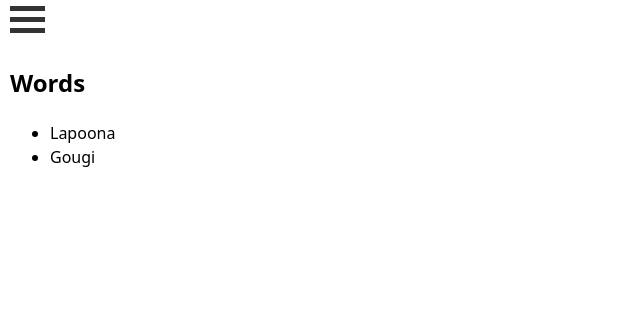
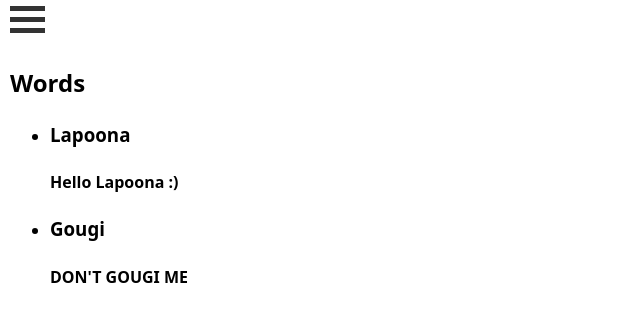
Before and after one commit to cjayneb/pookina-dictionary, a React (Vite) app: page /words in a window 1280 px wide. Shown: the top 322 px of the page, without its empty margins (0-640 px from the left). Built offline with nearby package versions, Linux system fonts and the light colour scheme.

Commit message:
- Added dropdown list of words to nav bar - Separate Word interface into its own models file - update README

```diff
--- a/public/style.css
+++ b/public/style.css
@@ -28,7 +28,6 @@ nav {
   max-width: 0px;
   padding: 60px 0px 0px 0px;
 
-  /* transition: max-width 0.4s ease, padding 0.7s ease;  */
   box-sizing: border-box;
 }
 
@@ -36,15 +35,16 @@ nav.open {
   max-width: 100vw;
   padding-left: 10px;
   padding-right: 10px;
-  /* transition-delay: 1s 0s; */
 }
 
 nav a {
-  display: block;
   width: 100%;
   white-space: nowrap;
 }
 
+nav ul {
+  margin-top: 0;
+}
 
 .menuIconContainer {
   display: inline-block;
--- a/src/layout.tsx
+++ b/src/layout.tsx
@@ -1,8 +1,13 @@
 import React, { useState } from 'react';
 import { Link, Outlet } from 'react-router-dom';
+
 import MenuIcon from './components/menuIcon.js';
+import wordsData from './words.json' with { type: "json" }
+import Word from './models/word.js';
 
 export default function Layout() {
+  const words: Word[] = wordsData
+
   const [isOpen, setIsOpen] = useState(false);
 
   return (
@@ -10,7 +15,15 @@ export default function Layout() {
       <nav id="navBar" className={isOpen ? 'open' : ''}>
         {/* Link components update the URL without refreshing the browser */}
         <Link to="/">Home</Link>
-        <Link to="/words">Words</Link>
+
+        <details>
+          <summary><Link to="/words">Words</Link></summary>
+          <ul>
+            {words.map((word) => (
+              <li><Link to={"/words#"+word.id}>{word.word}</Link></li>
+            ))}
+          </ul>
+        </details>
         <Link to="/health">Health</Link>
       </nav>
 
--- /dev/null
+++ b/src/models/word.ts
@@ -0,0 +1,10 @@
+export default interface Word {
+  id: number;
+  word: string;
+  pronounciation: string;
+  type: string;
+  definition: string;
+  examples: string[];
+  synonyms: string[];
+  etymology: string;
+}
--- a/src/pages/words.tsx
+++ b/src/pages/words.tsx
@@ -1,27 +1,34 @@
-import React from 'react'
+import React, { useEffect } from 'react'
+import { useLocation } from 'react-router-dom'
+
 import wordsData from '../words.json' with { type: "json" }
-
-interface Word {
-  id: number;
-  word: string;
-  pronounciation: string;
-  type: string;
-  definition: string;
-  examples: string[];
-  synonyms: string[];
-  etymology: string;
-}
+import Word from '../models/word.js'
 
 export default function Words() {
   const words: Word[] = wordsData
+
+  const location = useLocation()
+
+  useEffect(() => {
+    if (location.hash) {
+      const element = document.getElementById(location.hash.substring(1))
+
+      if (element) {
+        element.scrollIntoView({ behavior: 'smooth' })
+      }
+    }
+  }, [location])
 
   return (
     <div>
       <h2>Words</h2>
       <ul>
         {words.map((word) => (
-          <li key={word.id}>
-            {word.word}
+          <li key={word.id} id={word.id}>
+            <h3>{word.word}</h3>
+            <h4>{word.pronounciation}</h4>
+            <h4>{word.definition}</h4>
+            <h4>{word.examples}</h4>
           </li>
         ))}
       </ul>
```
Also changed, not shown: 1 other file (tests, documents, lock files or other folders).
